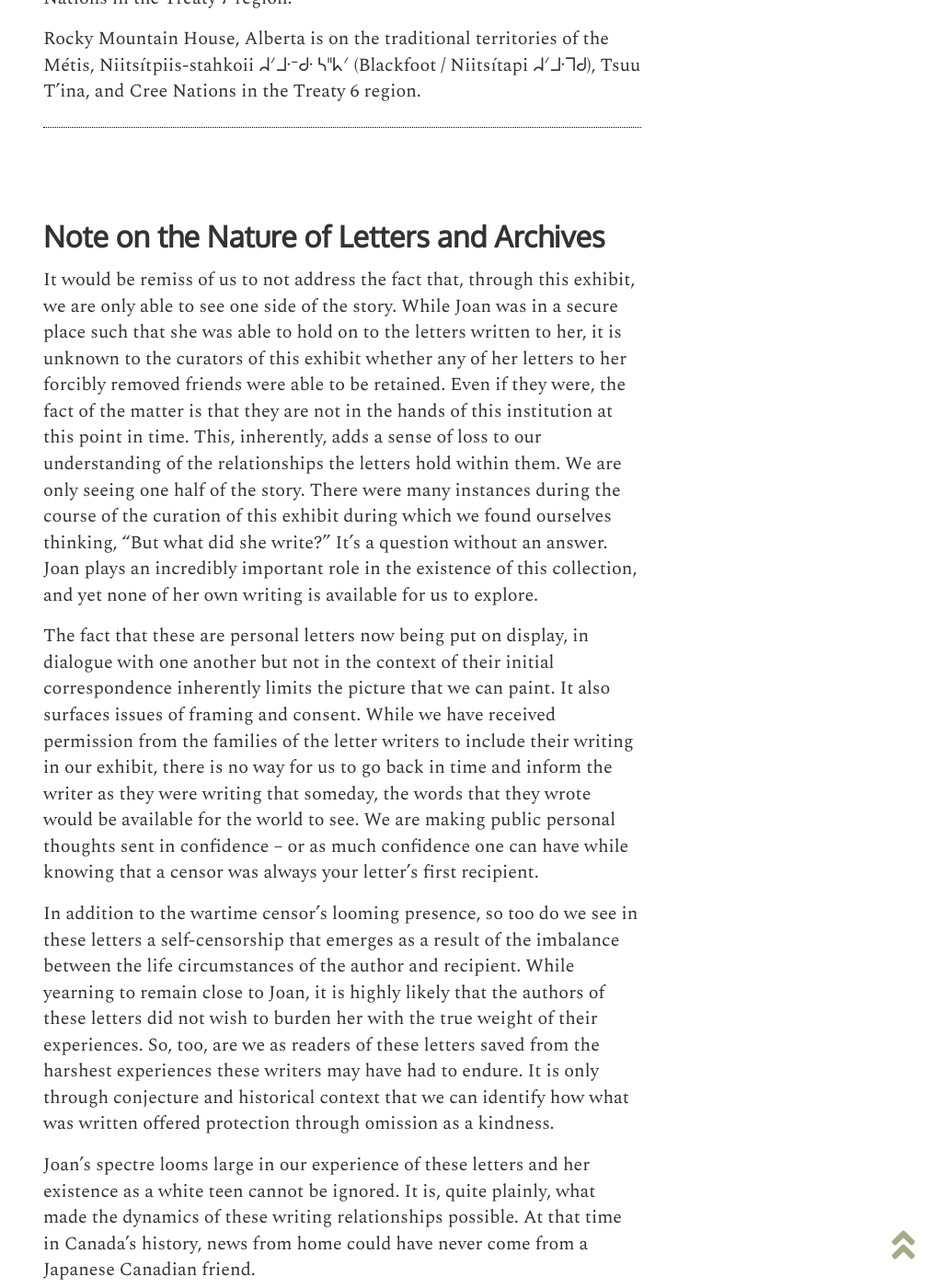
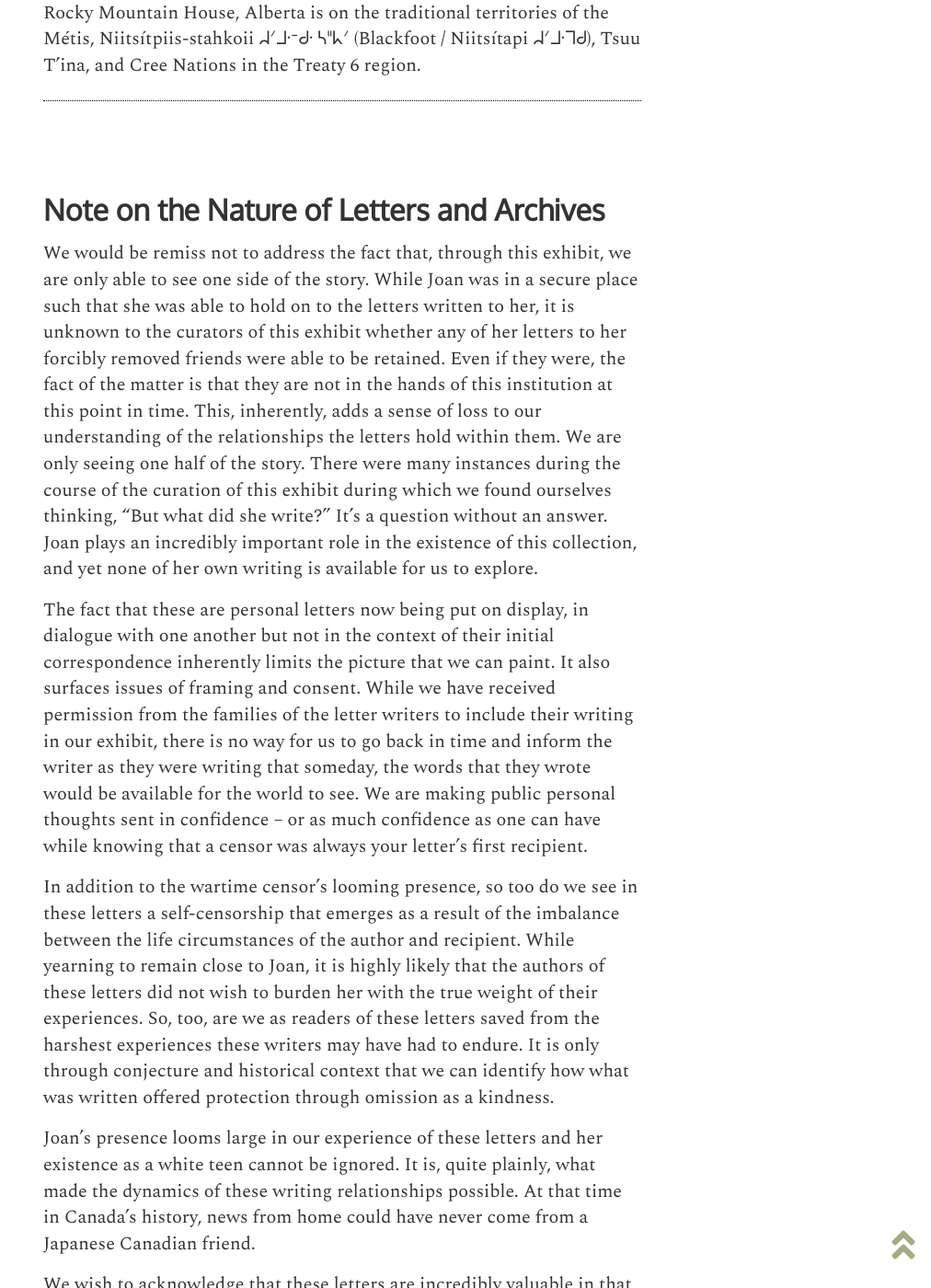
Before and after one commit to ubc-library-rbsc/gillis-2021, a Jekyll site: the page built from pages/about.md, in a window 1280 px wide and 1400 px high, scrolled down 1565 px. Shown: the whole window at 92% size, without its empty margins (268-1280 px from the left). Built offline with Jekyll 4.4.1, drawn with Linux system fonts in a browser that asks for light colours; some of the changed text lies outside the part shown.

Commit message:
Update about.md

```diff
--- a/pages/about.md
+++ b/pages/about.md
@@ -17,11 +17,11 @@
 
 ## About the Collection
 
-This digital exhibit features photographs and letters from the Joan Gillis Fonds, housed at UBC's Rare Books and Special Collections (RBSC). The content that is made available through this exhibit has done so with the permission of the families of correspondents. Original letters are available for access virtually and in person (when visiting is possible) by appointment through RBSC. Visit the <a href="https://rbsc.library.ubc.ca/visiting/">RBSC's Visiting page</a> for additional information.
+This digital exhibit features photographs and letters from the Joan Gillis fonds, housed at UBC Library's Rare Books and Special Collections (RBSC). The content that is made available through this exhibit has been done so with the permission of the families of the correspondents. Original letters are available for access through RBSC. Visit the <a href="https://rbsc.library.ubc.ca/visiting/">RBSC's Visiting page</a> for additional information.
 
 <h4>Land Acknowledgements</h4>
 
-This digital exhibit was developed as a professional experience project for the Rare Books and Special Collections library of the University of British Columbia, located on the traditional, ancestral, and unceded territory of the hən̓q̓əmin̓əm̓ speaking Musqueam people. In these virtual times, we also wish to acknowledge that it was also in part developed virtually from the lands of the Tamyen and Ramaytush Ohlone (Mountain View, CA, USA).
+This digital exhibit was developed as a professional experience project for Rare Books and Special Collections at the University of British Columbia Library, located on the traditional, ancestral, and unceded territory of the hən̓q̓əmin̓əm̓ speaking Musqueam people. In these virtual times, we also wish to acknowledge that it was also in part developed virtually from the lands of the Tamyen and Ramaytush Ohlone (Mountain View, CA, USA).
 
 Sugar beet farming has historically taken advantage of not only forcibly uprooted Japanese Canadians; it has also been an industry that has exploited the labour of Indigenous peoples<sup>1</sup>. In addition to acknowledging the settler nature of the exhibit and its developers, we also wish to acknowledge the territories on which the correspondents lived during their forced dispersal and the Nations it traditionally belongs to.
 
@@ -35,13 +35,13 @@
 
 ## Note on the Nature of Letters and Archives
 
-It would be remiss of us to not address the fact that, through this exhibit, we are only able to see one side of the story. While Joan was in a secure place such that she was able to hold on to the letters written to her, it is unknown to the curators of this exhibit whether any of her letters to her forcibly removed friends were able to be retained. Even if they were, the fact of the matter is that they are not in the hands of this institution at this point in time. This, inherently, adds a sense of loss to our understanding of the relationships the letters hold within them. We are only seeing one half of the story. There were many instances during the course of the curation of this exhibit during which we found ourselves thinking, “But what did she write?” It’s a question without an answer. Joan plays an incredibly important role in the existence of this collection, and yet none of her own writing is available for us to explore.
+We would be remiss not to address the fact that, through this exhibit, we are only able to see one side of the story. While Joan was in a secure place such that she was able to hold on to the letters written to her, it is unknown to the curators of this exhibit whether any of her letters to her forcibly removed friends were able to be retained. Even if they were, the fact of the matter is that they are not in the hands of this institution at this point in time. This, inherently, adds a sense of loss to our understanding of the relationships the letters hold within them. We are only seeing one half of the story. There were many instances during the course of the curation of this exhibit during which we found ourselves thinking, “But what did she write?” It’s a question without an answer. Joan plays an incredibly important role in the existence of this collection, and yet none of her own writing is available for us to explore.
 
-The fact that these are personal letters now being put on display, in dialogue with one another but not in the context of their initial correspondence inherently limits the picture that we can paint. It also surfaces issues of framing and consent. While we have received permission from the families of the letter writers to include their writing in our exhibit, there is no way for us to go back in time and inform the writer as they were writing that someday, the words that they wrote would be available for the world to see. We are making public personal thoughts sent in confidence -- or as much confidence one can have while knowing that a censor was always your letter’s first recipient.
+The fact that these are personal letters now being put on display, in dialogue with one another but not in the context of their initial correspondence inherently limits the picture that we can paint. It also surfaces issues of framing and consent. While we have received permission from the families of the letter writers to include their writing in our exhibit, there is no way for us to go back in time and inform the writer as they were writing that someday, the words that they wrote would be available for the world to see. We are making public personal thoughts sent in confidence -- or as much confidence as one can have while knowing that a censor was always your letter’s first recipient.
 
 In addition to the wartime censor’s looming presence, so too do we see in these letters a self-censorship that emerges as a result of the imbalance between the life circumstances of the author and recipient. While yearning to remain close to Joan, it is highly likely that the authors of these letters did not wish to burden her with the true weight of their experiences. So, too, are we as readers of these letters saved from the harshest experiences these writers may have had to endure. It is only through conjecture and historical context that we can identify how what was written offered protection through omission as a kindness.
 
-Joan’s spectre looms large in our experience of these letters and her existence as a white teen cannot be ignored. It is, quite plainly, what made the dynamics of these writing relationships possible. At that time in Canada’s history, news from home could have never come from a Japanese Canadian friend.
+Joan’s presence looms large in our experience of these letters and her existence as a white teen cannot be ignored. It is, quite plainly, what made the dynamics of these writing relationships possible. At that time in Canada’s history, news from home could have never come from a Japanese Canadian friend.
 
 We wish to acknowledge that these letters are incredibly valuable in that they enable us to gain a glimpse into the lives of their authors, but that our historical gain is not free of conflicting feelings about how these letters came to be material for an exhibit, and what making them into an exhibit represents.
 
```
